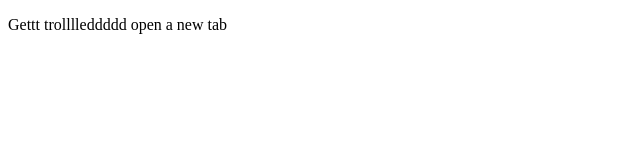
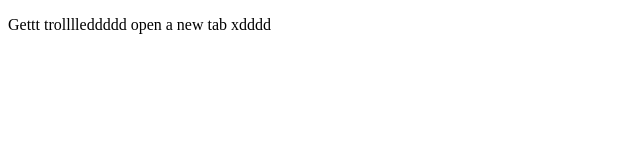
Before and after one commit to stephanow/BluMoneyTribute, a plain HTML site: page index.html in a window 1280 px wide. Shown: the full height of the page, 0-640 px from the left. Drawn offline with Linux system fonts and the light colour scheme.

Commit message:
Update index.html

```diff
--- a/index.html
+++ b/index.html
@@ -4,7 +4,7 @@
   <title>welcome to the .. </title>
   </head>
 <body>
- <p> Gettt trolllleddddd open a new tab</p>
+ <p> Gettt trolllleddddd open a new tab xdddd</p>
  <audio autoplay>
 <!-- <source src="http://live-radio01.mediahubaustralia.com/2TJW/mp3/;*.mp3" type="audio/mpeg"> -->
  <source src="chase-the-life-blu-money-triplejunearthed-192k-4511361-4511346-140666.mp3" type="audio/mpeg">
```
